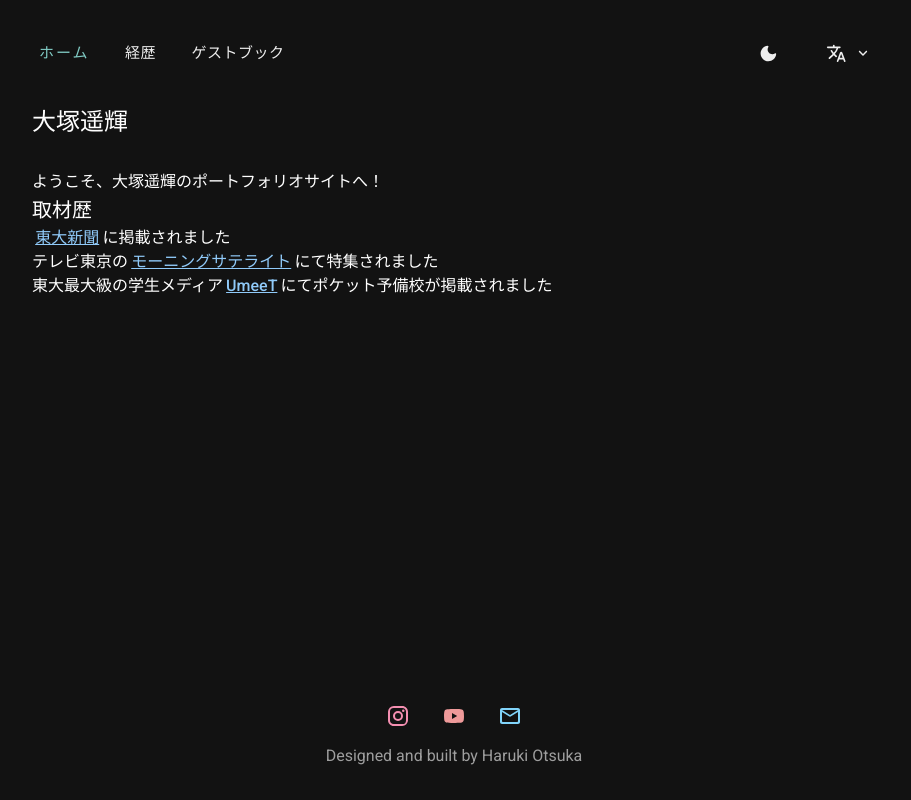
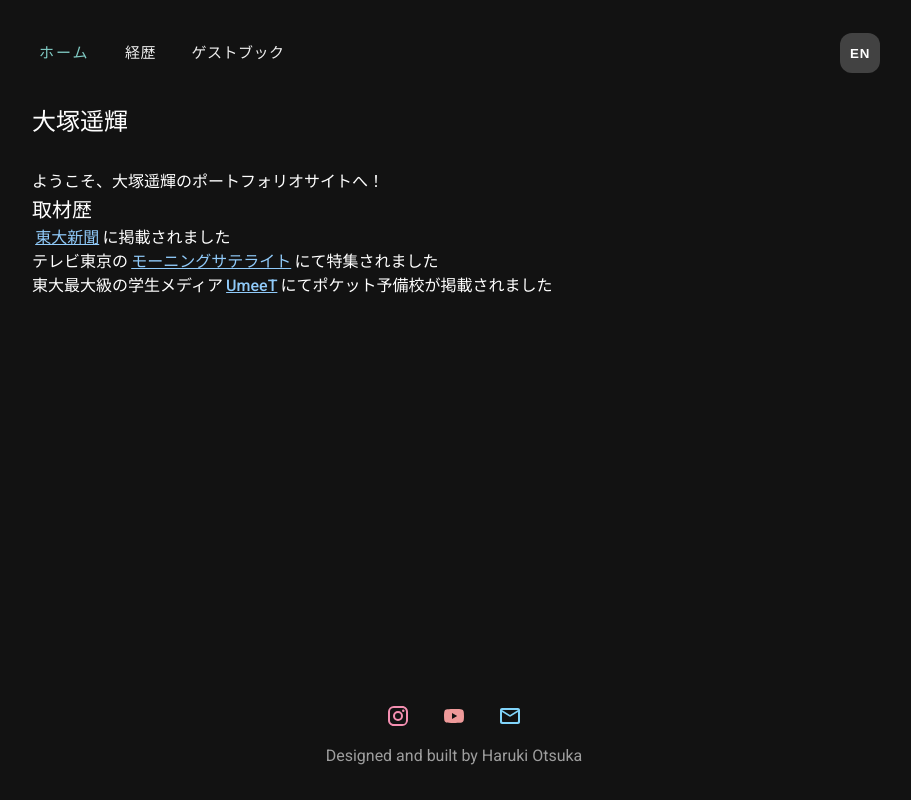
Before and after one commit to otsuka-haruki/portfolio, a Next.js app: page / in a window 1280 px wide. Shown: the whole page, without its empty margins (186-1097 px from the left). Built offline with nearby package versions, Linux system fonts and the light colour scheme; a web font is replaced by a local one.

Commit message:
lang button modified

```diff
--- a/src/components/layout/appbars/LaptopAppBar.js
+++ b/src/components/layout/appbars/LaptopAppBar.js
@@ -1,40 +1,28 @@
-import { useState } from "react";
-import { useRouter } from "next/router";
-import { AppBar as MuiAppBar, Container, Stack, Button, Menu, MenuItem, IconButton } from "@mui/material";
-import { grey, teal } from "@mui/material/colors";
-import TranslateRoundedIcon from '@mui/icons-material/TranslateRounded';
-import DarkModeRoundedIcon from '@mui/icons-material/DarkModeRounded';
-import KeyboardArrowDownRoundedIcon from '@mui/icons-material/KeyboardArrowDownRounded';
-import LinkButton from "components/common/LinkButton";
+import { useRouter } from "next/router"
+import { AppBar as MuiAppBar, Container, Stack, Button, } from "@mui/material"
+import DarkModeRoundedIcon from '@mui/icons-material/DarkModeRounded'
+import LinkButton from "components/common/LinkButton"
 
 const LaptopAppBar = ({ lang, setLang }) => {
-    const [anchorEl, setAnchorEl] = useState(null);
-    const { pathname } = useRouter();
+    const { pathname } = useRouter()
 
-    const isJapanese = lang === 'ja';
-
-    const open = Boolean(anchorEl);
-    const handleClick = (event) => setAnchorEl(event.currentTarget);
-    const handleClose = () => setAnchorEl(null);
+    const isJapanese = (lang === 'ja')
 
     const abbBarStyle = {
         pt: 4,
         pb: 2,
         boxShadow: 0,
         backgroundImage: 'none',
-    };
+    }
 
-    const toggleLanguage = (lang) => {
-        setLang(lang);
-        handleClose();
-    }
+    const toggleLanguage = () => setLang(isJapanese ? 'en' : 'ja')
 
     const buttons = [
         { ja: 'ホーム', en: 'Home', href: '/', sx: { letterSpacing: isJapanese && 2 } },
         { ja: '経歴', en: 'Career', href: '/career' },
         { ja: 'ゲストブック', en: 'Guestbook', href: '/guestbook' }
     ].map(button => {
-        const { ja, en, href, sx } = button;
+        const { ja, en, href, sx } = button
         return (
             <LinkButton
                 key={en}
@@ -46,7 +34,7 @@ const LaptopAppBar = ({ lang, setLang }) => {
                 {isJapanese ? ja : en}
             </LinkButton>
         )
-    });
+    })
 
     return (
         <MuiAppBar position="static" color="white" sx={abbBarStyle}>
@@ -55,20 +43,12 @@ const LaptopAppBar = ({ lang, setLang }) => {
                     {buttons}
                 </Stack>
                 <Stack direction='row' spacing={2}>
-                    <Button size="small" color="grey">
+                    {/* <Button size="small" color="grey">
                         <DarkModeRoundedIcon sx={{ fontSize: '1.3rem' }} />
-                    </Button>
-                    <Button size="small" color="grey" endIcon={<KeyboardArrowDownRoundedIcon />} onClick={handleClick}>
-                        <TranslateRoundedIcon sx={{ fontSize: '1.3rem' }} />
-                    </Button>
-                    <Menu anchorEl={anchorEl} open={open} onClose={handleClose}>
-                        <MenuItem onClick={() => toggleLanguage('ja')} sx={{ bgcolor: isJapanese ? grey[700] : 'none' }}>
-                            日本語
-                        </MenuItem>
-                        <MenuItem onClick={() => toggleLanguage('en')} sx={{ bgcolor: !isJapanese ? grey[700] : 'none' }}>
-                            English
-                        </MenuItem>
-                    </Menu>
+                    </Button> */}
+                    <button className="language-button" onClick={() => toggleLanguage('en')}>
+                        {isJapanese ? 'EN' : 'JP'}
+                    </button>
                 </Stack>
             </Container>
         </MuiAppBar >
--- a/src/components/layout/appbars/MobileAppBar.js
+++ b/src/components/layout/appbars/MobileAppBar.js
@@ -1,21 +1,13 @@
-import { useState } from "react";
-import { AppBar, Box, IconButton, Button, Menu, MenuItem } from "@mui/material";
+import { AppBar, Box, IconButton } from "@mui/material";
 import MenuIcon from '@mui/icons-material/Menu';
-import DarkModeRoundedIcon from '@mui/icons-material/DarkModeRounded';
-import TranslateRoundedIcon from '@mui/icons-material/TranslateRounded';
-import KeyboardArrowDownRoundedIcon from '@mui/icons-material/KeyboardArrowDownRounded';
 
 import { grey } from "@mui/material/colors";
 
 const MobileAppBar = (props) => {
     const { setDrawerOpen, lang, setLang } = props;
-    const [anchorEl, setAnchorEl] = useState(null);
 
-    const isJapanese = lang === 'ja';
+    const isJapanese = (lang === 'ja');
 
-    const open = Boolean(anchorEl);
-    const openMenu = (event) => setAnchorEl(event.currentTarget);
-    const handleClose = () => setAnchorEl(null);
 
     const openDrawer = () => setDrawerOpen(true);
 
@@ -26,28 +18,17 @@ const MobileAppBar = (props) => {
         backgroundImage: 'none',
     };
 
-    const toggleLanguage = (lang) => {
-        setLang(lang);
-        handleClose();
-    }
+    const toggleLanguage = () => setLang(isJapanese ? 'en' : 'ja')
 
     return (
         <AppBar position="static" sx={abbBarStyle}>
-            <Box sx={{ ml: 2, mr: 2, display: 'flex', justifyContent: 'space-between' }}>
+            <Box sx={{ ml: 2, mr: 3, display: 'flex', justifyContent: 'space-between' }}>
                 <IconButton size="large" onClick={openDrawer} sx={{ color: grey[200], }} >
                     <MenuIcon />
                 </IconButton>
-                <Button color="grey" endIcon={<KeyboardArrowDownRoundedIcon />} onClick={openMenu}>
-                    <TranslateRoundedIcon sx={{ fontSize: '1.3rem' }} />
-                </Button>
-                <Menu anchorEl={anchorEl} open={open} onClose={handleClose}>
-                    <MenuItem onClick={() => toggleLanguage('ja')} sx={{ bgcolor: isJapanese ? grey[700] : 'none' }}>
-                        日本語
-                    </MenuItem>
-                    <MenuItem onClick={() => toggleLanguage('en')} sx={{ bgcolor: !isJapanese ? grey[700] : 'none' }}>
-                        English
-                    </MenuItem>
-                </Menu>
+                <button className="language-button" onClick={() => toggleLanguage('en')}>
+                    {isJapanese ? 'EN' : 'JP'}
+                </button>
             </Box>
         </AppBar>
     )
--- a/src/styles/globals.css
+++ b/src/styles/globals.css
@@ -6,3 +6,26 @@ body{
   background-color: #121212;
   color: #fff;
 }
+
+.language-button {
+  height: 2.5rem;
+  width: 2.5rem;
+  letter-spacing: 0.05rem;
+  font-weight: bold;
+  color: #fff;
+  border-radius: 0.75rem;
+  border: 2px solid transparent;
+  /* border-width: 0; */
+  background-color: #424242;
+  transition: 0.2s ease;
+}
+
+.language-button:hover {
+  border:2px solid #9e9e9e;
+  /* border-width: 2px; */
+  cursor: pointer;
+}
+
+.language-button:active{
+  background-color: #616161;
+}
```
